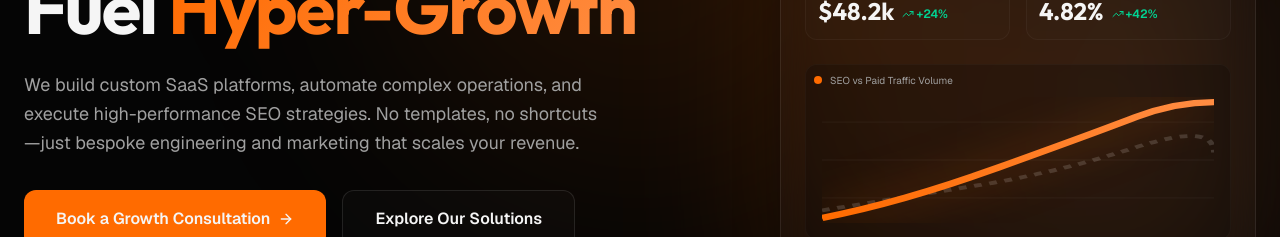
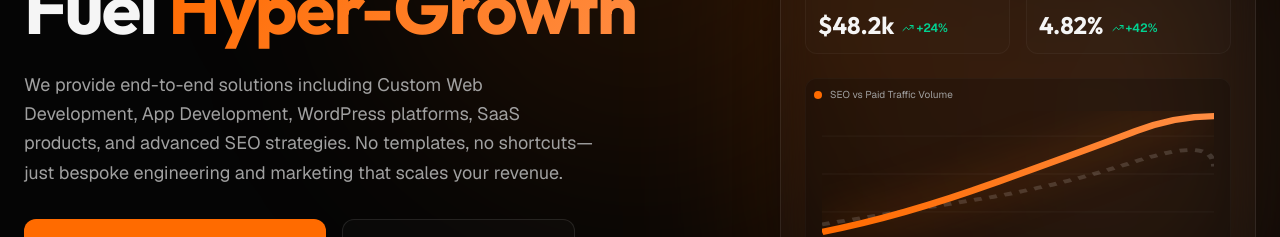
Before and after one commit to mdarsalan-c30/optify360, a Next.js app: page / in a window 1280 px wide. Shown: the part 326-563 px from the top of the page. Built offline with nearby package versions, Linux system fonts and the light colour scheme; no server answers; the database is empty.

Commit message:
feat: explicitly mention App and Wordpress dev

```diff
--- a/src/sections/Hero.tsx
+++ b/src/sections/Hero.tsx
@@ -53,7 +53,7 @@ export default function Hero({ city }: { city?: string }) {
               variants={fadeUpVariant}
               className="text-base md:text-lg text-text-muted max-w-xl leading-relaxed"
             >
-              We build custom SaaS platforms, automate complex operations, and execute high-performance SEO strategies. No templates, no shortcuts—just bespoke engineering and marketing that scales your revenue.
+              We provide end-to-end solutions including Custom Web Development, App Development, WordPress platforms, SaaS products, and advanced SEO strategies. No templates, no shortcuts—just bespoke engineering and marketing that scales your revenue.
             </motion.p>
 
             {/* CTA Buttons */}
```
